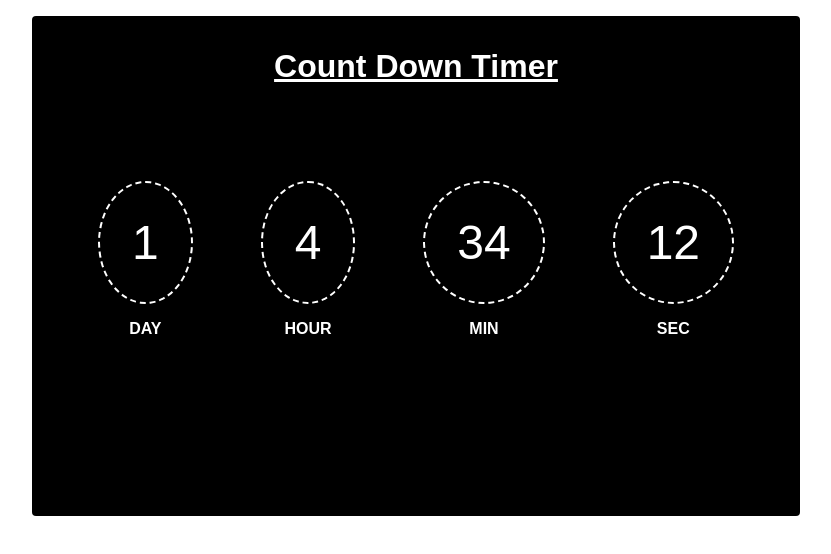
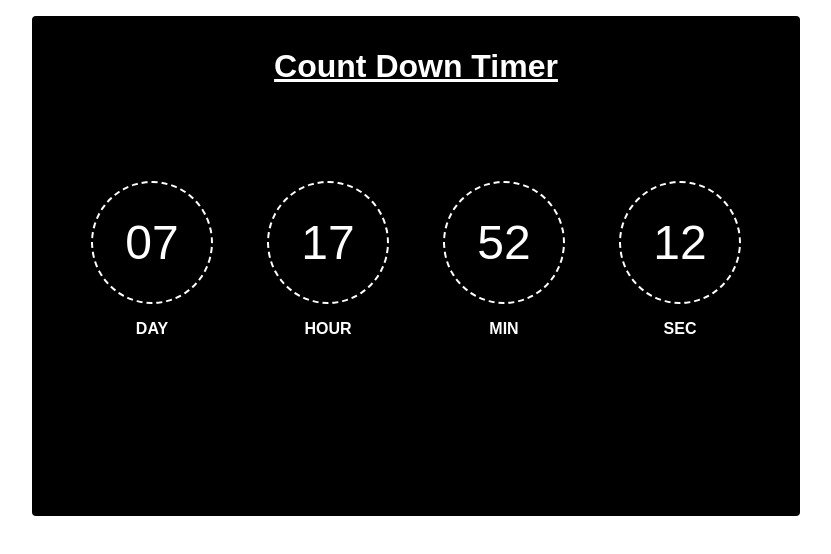
Before and after one commit to androso/javascript-learning, a plain HTML site: page dom-projects/count-down/index.html in a window 1280 px wide. Shown: the whole page, without its empty margins (224-1055 px from the left). Drawn offline with Linux system fonts and the light colour scheme.

Commit message:
adding safety net if endDate is invalid

```diff
--- a/dom-projects/count-down/app.js
+++ b/dom-projects/count-down/app.js
@@ -1,48 +1,49 @@
-// // Get the elements we're gonna use (days, hours, minutes, seconds)
-// I think we'll have a setInterval here that calls the following function every second?
-// We get the current time on client's computer
-// We get the end time
-// We substract the start time from the end time using milliseconds unit
-// those milliseconds we then convert into seconds, minutes, hours and days
-// We'll need then to limit those units: seconds and minutes ceiled to 60
-    // hours ceiled to 24
-// We append those numbers to timer__unit
+const second = 1000, //1000ms in a s
+    minute = second * 60,
+    hour = minute * 60,
+    day = hour * 24;
 
-const timerDay = document.querySelector(".timer__day");
-const timerHour = document.querySelector(".timer__hour");
-const timerMin = document.querySelector(".timer__min");
-const timerSec = document.querySelector(".timer__sec");
+let endDate = new Date("August 10, 2021, 9:13:00");
 
+let interval = setInterval( () => {
+    let startDate = new Date();
+    if (endDate < startDate) {
+        clearInterval(interval);
+        alert('invalid end date');
+        return;
+    }
+    let leftTime = endDate - startDate;
 
-function getTimeDifference (currentTime, endTime) {
-    let leftTime = endTime - currentTime;
+    let lDays = Math.floor(leftTime / day);
+    if (lDays < 10) {
+        document.querySelector(".timer__day").innerHTML = "0" + lDays;
+    } else {
+        document.querySelector(".timer__day").textContent = lDays;
+    }
 
-    let seconds = Math.floor(leftTime / 1000);
-    let minutes = Math.floor(seconds / 60);
-    let hours = Math.floor(minutes / 60);
-    let days = Math.floor(hours / 24);
+    let lHours = Math.floor(leftTime / hour) % 24;
+    if (lHours < 10) {
+        document.querySelector(".timer__hour").textContent = "0" + Math.floor(leftTime / hour) % 24;
+    } else {
+        document.querySelector(".timer__hour").textContent = lHours;
+    }
 
-    // seconds = seconds - (minutes * 60);
-    // minutes = minutes - (hours * 60);
-    // hours = hours - (days * 24);
-    hours = hours - (days * 24);
-    minutes = minutes - (days * 24 * 60) - (hours * 60);
-    seconds = seconds - (days * 24 * 60 * 60) - (hours * 60 * 60) - (minutes * 60);
-    return {
-        leftDays: days,
-        leftHours: hours,
-        leftMin: minutes,
-        leftSec: seconds
+    let lMins = Math.floor(leftTime / minute) % 60;
+    if (lMins < 10) {
+        document.querySelector(".timer__min").textContent = "0" + Math.floor(leftTime / minute) % 60;
+    } else {
+        document.querySelector(".timer__min").textContent = lMins;
     }
-}
 
-let interval = setInterval(()=> {
-    let currentTime = new Date();
-    let endTime = new Date("August 3, 2021, 19:55:00");
-    let timeDiffObject = getTimeDifference(currentTime, endTime);
-
-    timerDay.textContent = timeDiffObject.leftDays
-    timerHour.textContent = timeDiffObject.leftHours;
-    timerMin.textContent = timeDiffObject.leftMin;
-    timerSec.textContent = timeDiffObject.leftSec;
-}, 1000)
+    let lSec = Math.floor(leftTime / second) % 60;
+    if (lSec < 10) {
+        document.querySelector(".timer__sec").textContent = "0" + Math.floor(leftTime / second) % 60;
+    } else {
+        document.querySelector(".timer__sec").textContent = lSec;
+    }
+    // When the timer reaches 0
+    if (leftTime <= 1000) {
+        clearInterval(interval);
+        return;
+    }
+}, 0)
--- a/dom-projects/count-down/index.html
+++ b/dom-projects/count-down/index.html
@@ -17,19 +17,19 @@
 					</div>
 					<div class="timer__body">
 						<div class="timer__item">
-							<p class="timer__day">07</p>
+							<p class="timer__day"></p>
 							<p class="timer__label">Day</p>
 						</div>
 						<div class="timer__item">
-							<p class="timer__hour">24</p>
+							<p class="timer__hour"></p>
 							<p class="timer__label">Hour</p>
 						</div>
 						<div class="timer__item">
-							<p class="timer__min">55</p>
+							<p class="timer__min"></p>
 							<p class="timer__label">Min</p>
 						</div>
 						<div class="timer__item">
-							<p class="timer__sec">03</p>
+							<p class="timer__sec"></p>
 							<p class="timer__label">Sec</p>
 						</div>
 					</div>
```
